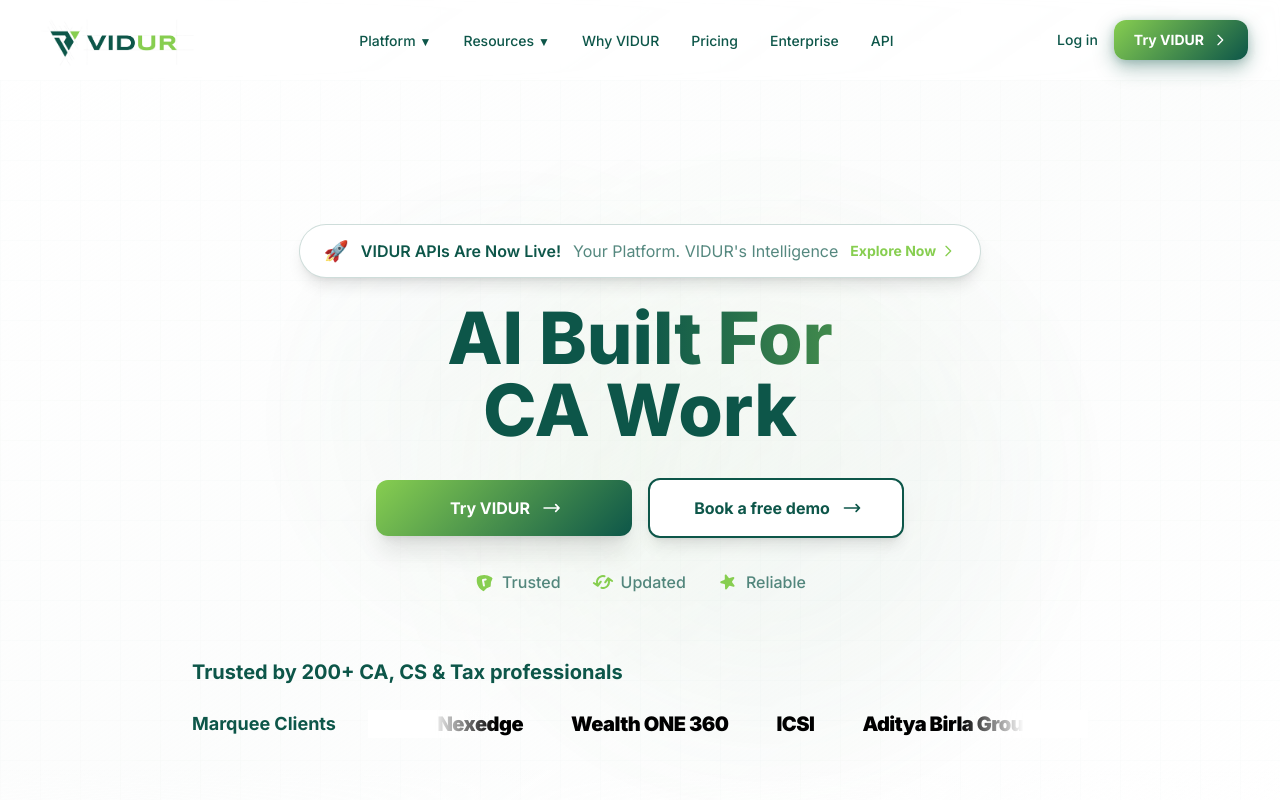
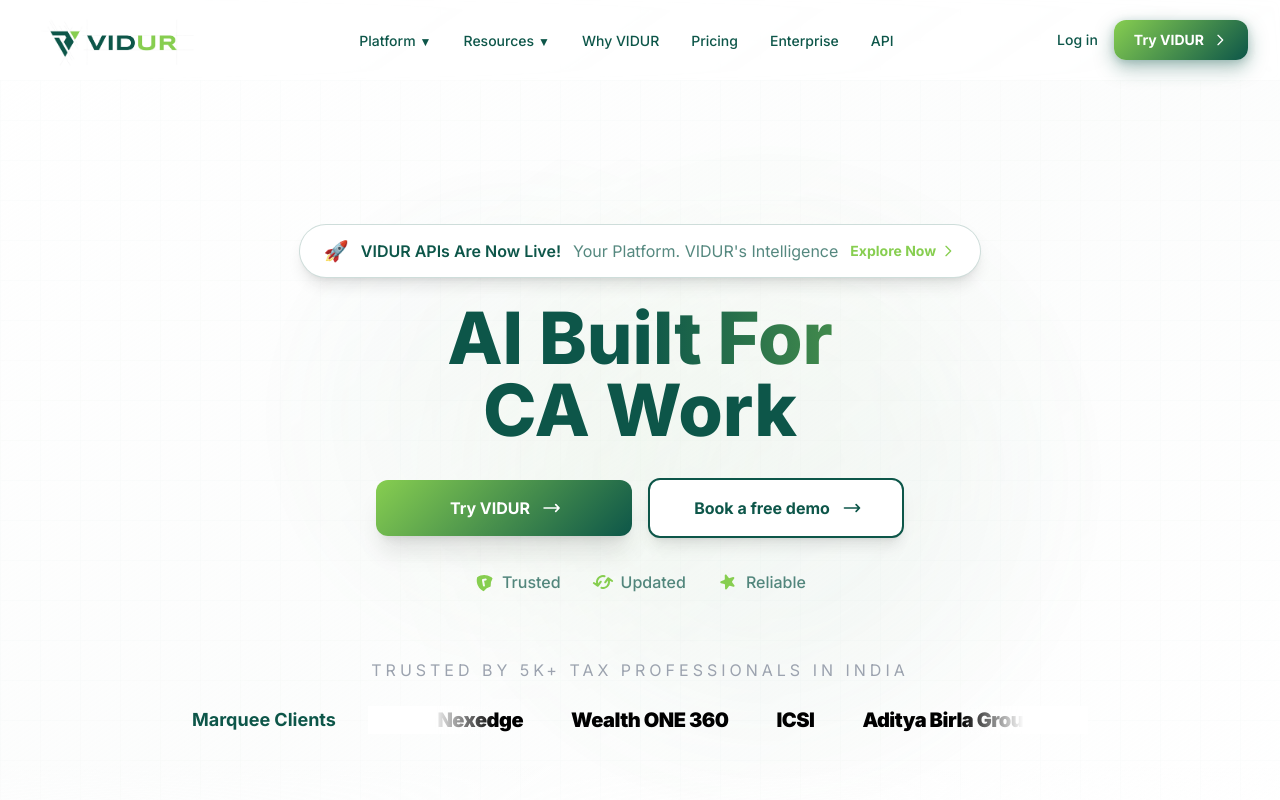
Before and after one commit to Wittywizaard/VIDURLandingPage, a Next.js app: page / in a window 1280 px wide. Shown: the top 800 px of the page. Built offline with nearby package versions, Linux system fonts and the light colour scheme.

Commit message:
style: update trusted professionals text to match reference with centered uppercase styling
Co-authored-by: developer <developer@konproz.com>

```diff
--- a/components/Hero.tsx
+++ b/components/Hero.tsx
@@ -222,9 +222,9 @@ export default function Hero() {
             className="mt-12 md:mt-16 w-full"
           >
             <div className="flex flex-col gap-6">
-              {/* Left-aligned heading */}
-              <h3 className="text-lg md:text-xl font-bold text-deep-green text-left">
-                Trusted by 200+ CA, CS & Tax professionals
+              {/* Centered heading with image styling */}
+              <h3 className="text-sm md:text-base font-light text-gray-400 text-center uppercase tracking-[0.25em]">
+                Trusted by 5K+ Tax Professionals in India
               </h3>
 
               {/* Left-aligned Marquee Clients label with scrolling logos */}
```
